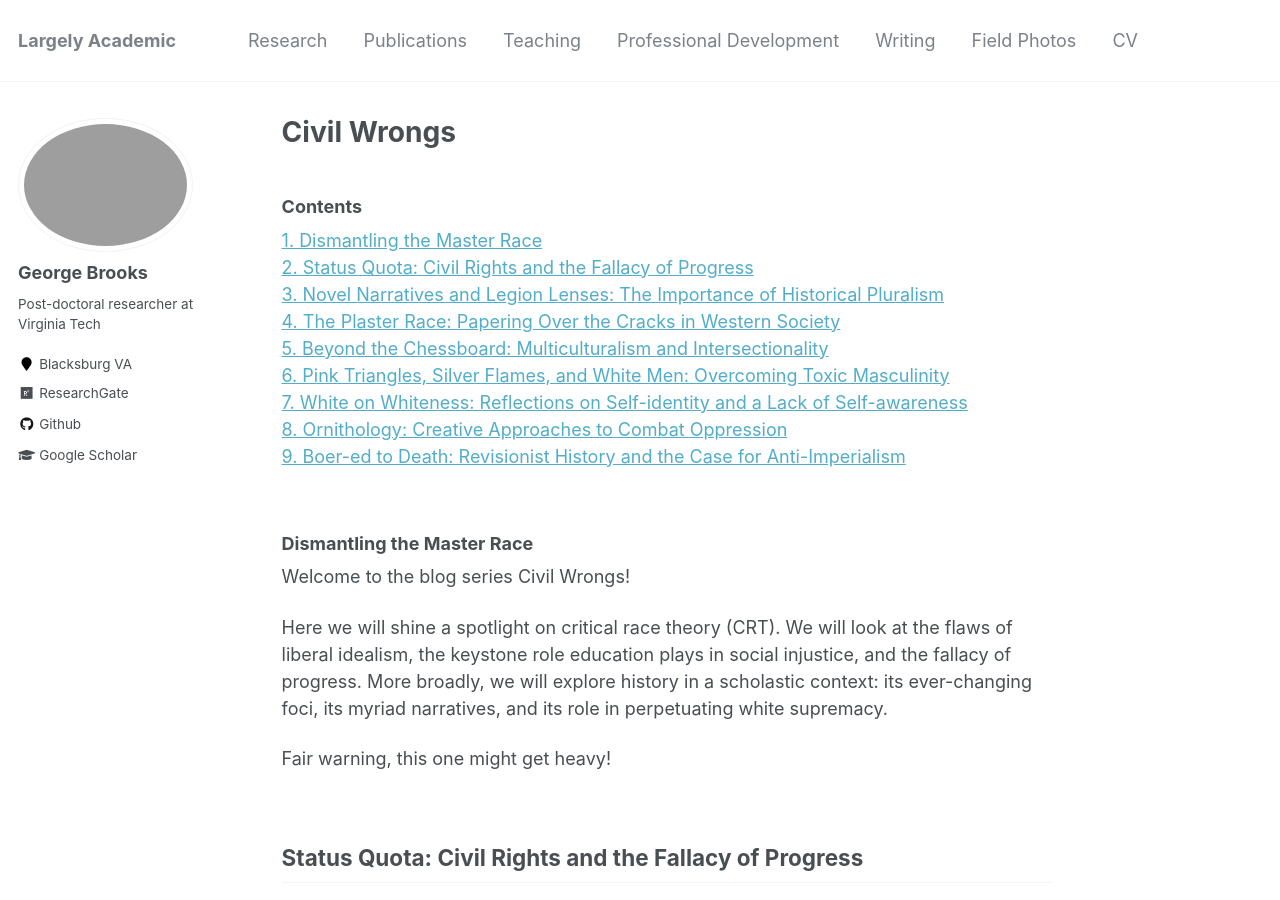
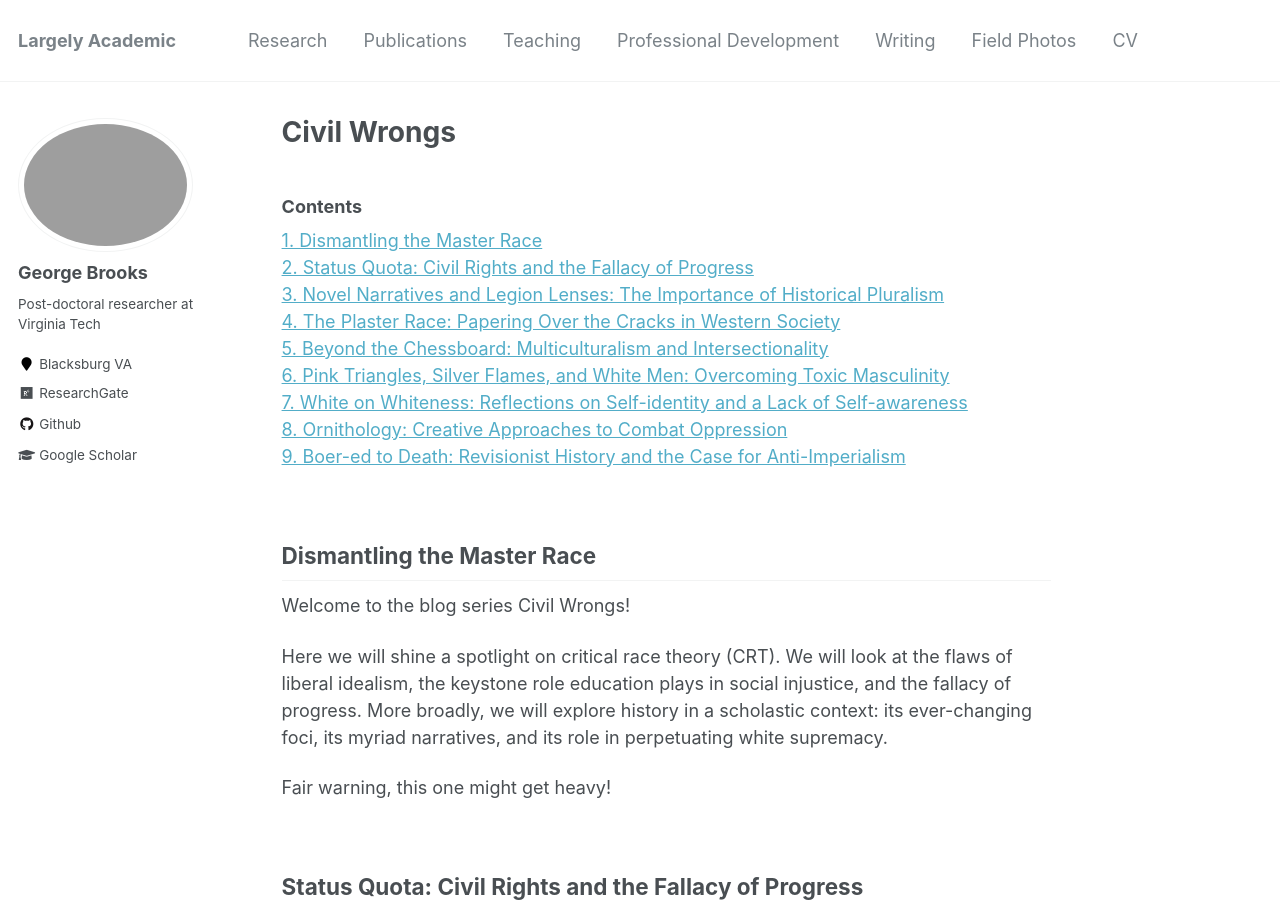
Before and after one commit to geobro1992/geobro1992.github.io, a Jekyll site: the page built from _cats/civil-wrongs.md, in a window 1280 px wide and 900 px high. Built offline with Jekyll 4.4.1, drawn with Linux system fonts in a browser that asks for light colours.

```diff
--- a/_cats/civil-wrongs.md
+++ b/_cats/civil-wrongs.md
@@ -21,7 +21,7 @@ order_number: 20
 <br />
 <br />
 
-### Dismantling the Master Race
+## Dismantling the Master Race
 Welcome to the blog series Civil Wrongs!
 
 Here we will shine a spotlight on critical race theory (CRT). We will look at the flaws of liberal idealism, the keystone role education plays in social injustice, and the fallacy of progress. More broadly, we will explore history in a scholastic context: its ever-changing foci, its myriad narratives, and its role in perpetuating white supremacy.
```
